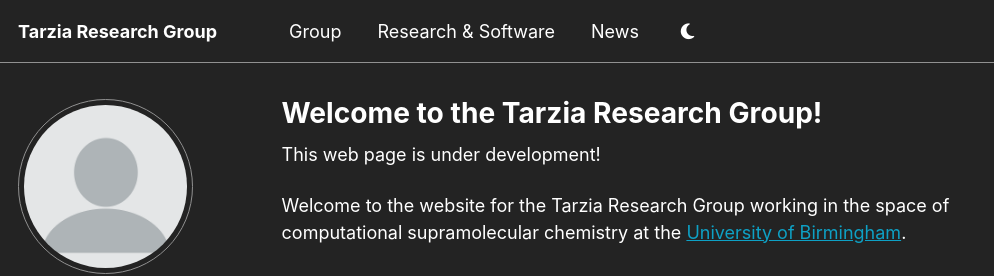
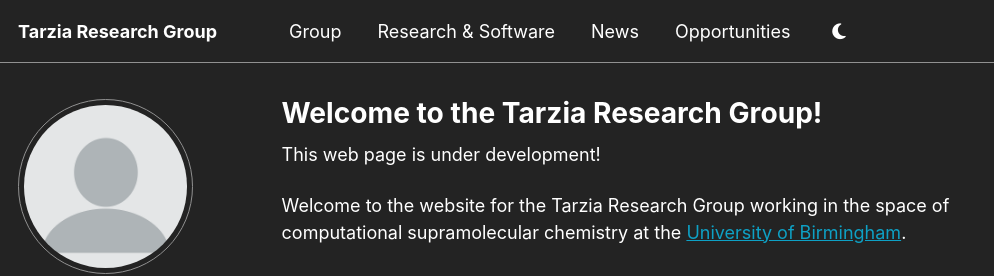
Before and after one commit to TarziaResearchGroup/TarziaResearchGroup.github.io, a Jekyll site: the page built from _pages/about.md, in a window 1280 px wide. Shown: the top 276 px of the page, without its empty margins (0-994 px from the left). Built offline with Jekyll 4.4.1, drawn with Linux system fonts in a browser that asks for light colours; some web fonts are replaced; a script that is not in the unit is left out.

Commit message:
Update navigation.yml

```diff
--- a/_data/navigation.yml
+++ b/_data/navigation.yml
@@ -16,3 +16,6 @@ main:
 
   - title: "News"
     url: /news/
+
+  - title: "Opportunities"
+    url: /ops/
```
